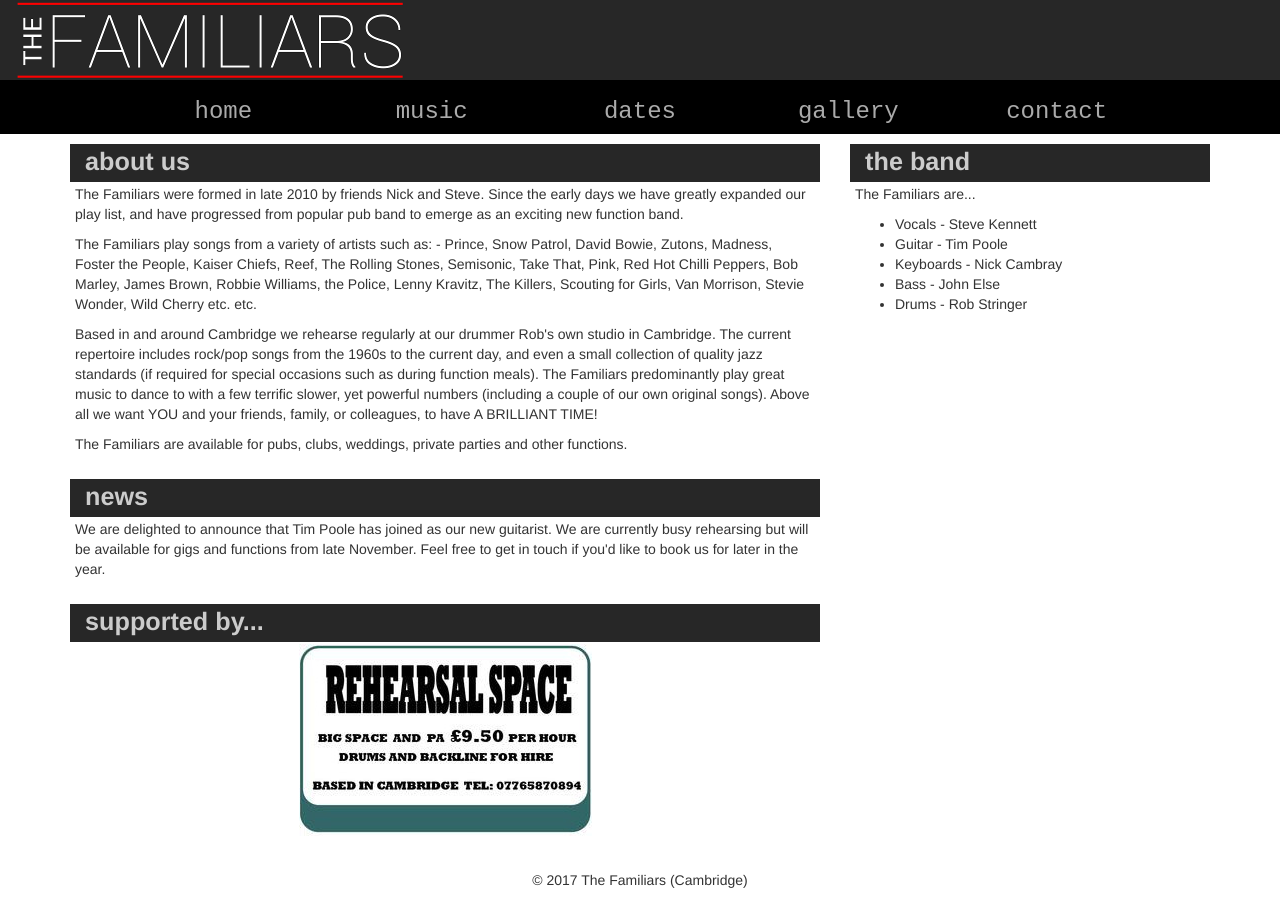
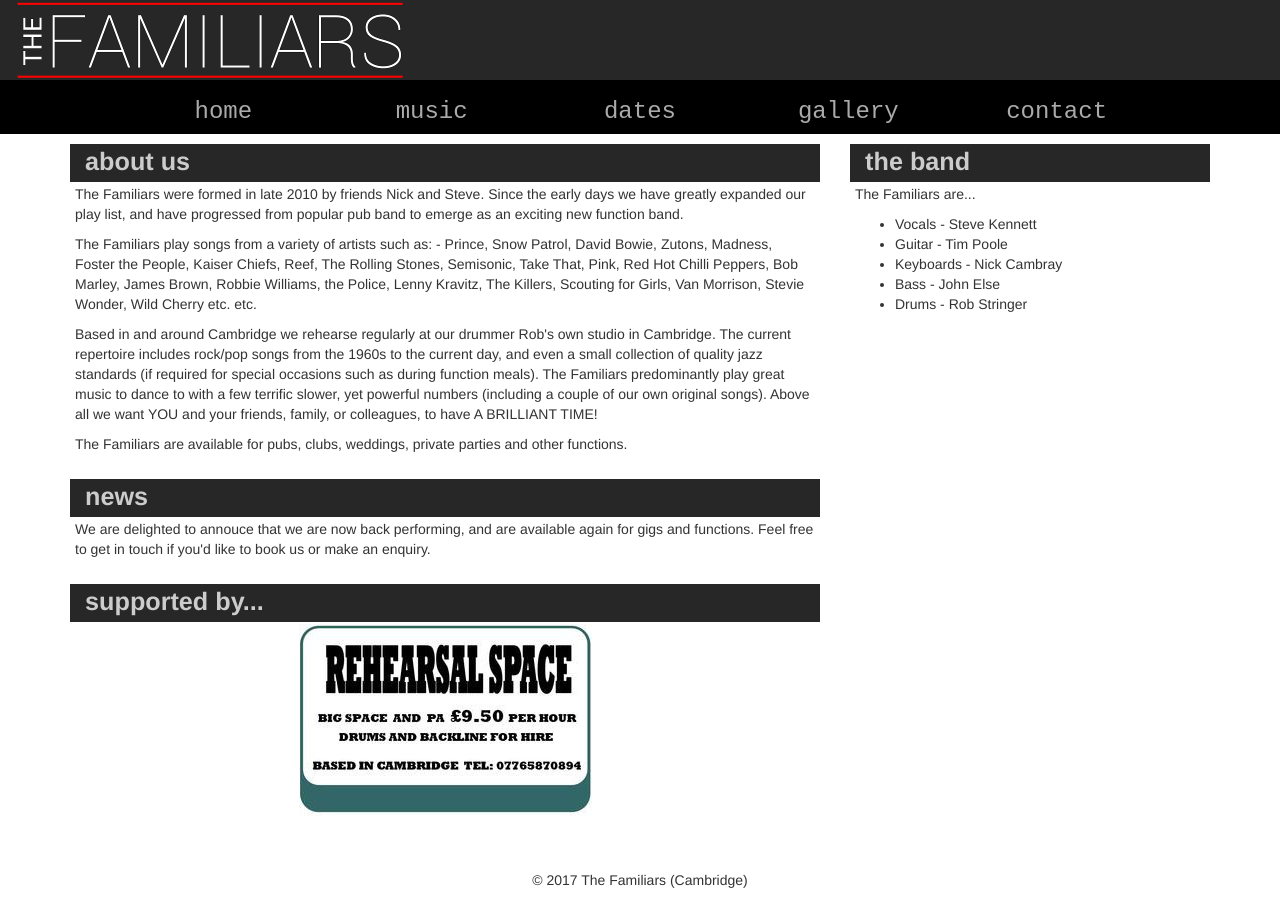
Before and after one commit to familiars-uk/familiars-uk.github.io, a Jekyll site: the page built from index.html, in a window 1280 px wide. Built offline with Jekyll 4.4.1, drawn with Linux system fonts in a browser that asks for light colours.

Commit message:
Update news

```diff
--- a/index.html
+++ b/index.html
@@ -40,11 +40,10 @@ css:
                     </section>
                     <section class="with-label" id="news">
                         <div class="label">News</div>
-                        <p>We are delighted to announce that Tim Poole has joined
-                        as our new guitarist. We are currently busy rehearsing
-                        but will be available for gigs and functions from late
-                        November. Feel free to get in touch if you'd like to
-                        book us for later in the year.</p>
+                        <p>We are delighted to annouce that we are now back
+                        performing, and are available again for gigs and
+                        functions. Feel free to get in touch if you'd like to
+                        book us or make an enquiry.</p>
                     </section>
                     <section class="with-label bottom" id="support">
                         <div class="label">Supported by...</div>
```
